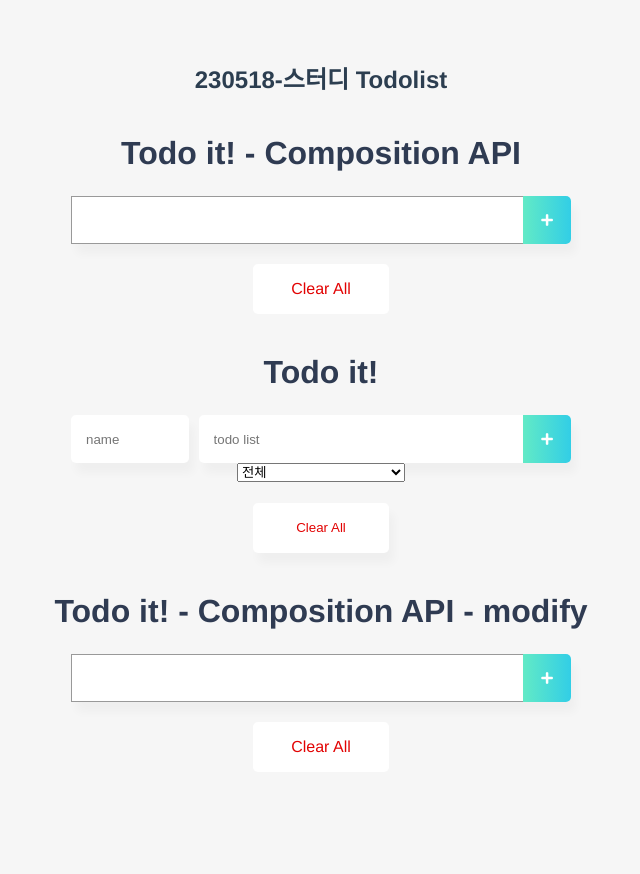
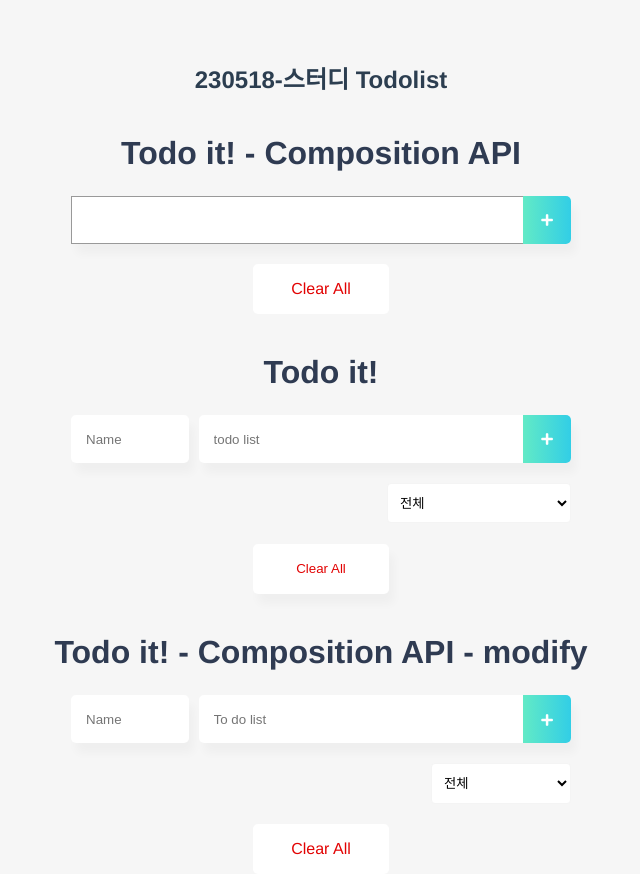
Before and after one commit to camdol/study-vue2, a Vue app: page / in a window 1280 px wide. Shown: the whole page, without its empty margins (319-959 px from the left). Before the commit the page ends 800 px from the top, so only its background shows below. Built offline with nearby package versions, Linux system fonts and the light colour scheme.

Commit message:
update-0531

```diff
--- a/src/components/TodoList/TodoListInner.vue
+++ b/src/components/TodoList/TodoListInner.vue
@@ -1,10 +1,12 @@
 <template>
   <div class="todo-inner">
-    <select v-on:change="changeTodo($event)">
-      <option disabled value="">다음 중 하나를 선택하세요</option>
-      <option value="all">전체</option>
-      <option v-for="name in propsname" :key="name" :value="name">{{ name }}</option>
-    </select>
+    <div class="select">
+      <select v-on:change="changeTodo($event)">
+        <option disabled value="">다음 중 하나를 선택하세요</option>
+        <option value="all">전체</option>
+        <option v-for="name in propsname" :key="name" :value="name">{{ name }}</option>
+      </select>
+    </div>
     <ul>
       <li
         v-for="(todoItem, index) in propsdata"
@@ -55,6 +57,19 @@ export default {
 }
 </script>
 <style scoped>
+.select {
+  max-width:500px;
+  margin:10px auto;
+  text-align:right;
+}
+select {
+  border: 1px solid #f4f4f4;
+  border-radius: 4px;
+  padding: .8em .6em;
+  margin-top: 10px;
+  background: white;
+  transition: background-color .5s
+}
 ul {
   max-width:500px;
   margin:0 auto;
--- a/src/components/TodoList/TodoListInput.vue
+++ b/src/components/TodoList/TodoListInput.vue
@@ -4,13 +4,15 @@
       <input
         type="text"
         v-model="newName"
-        placeholder="name"
+        ref="name"
+        placeholder="Name"
       >
     </div>
     <div class="input__box shadow">
       <input
         type="text"
         v-model="newTodoItem"
+        v-on:keyup.enter="addTodo"
         placeholder="todo list"
       >
       <button
@@ -34,10 +36,9 @@ export default {
     addTodo: function() {
       if(this.newTodoItem !== '' && this.newName !==''){
         // this.$emit('이벤트 이름', 인자1, 인자2, ...);
-        console.log("name", this.newName)
-        console.log("newTodoItem", this.newTodoItem)
         this.$emit('addTodoItem', this.newName, this.newTodoItem)
-        this.clearInput();
+        this.clearInput()
+        this.$refs.name.focus();
       }
     },
     clearInput: function(){
--- a/src/components/TodoList/TodoListTemplate.vue
+++ b/src/components/TodoList/TodoListTemplate.vue
@@ -43,10 +43,10 @@ export default {
   methods: {
     addOneItem: function(name, todoItem) {
       let uuid = localStorage.length + 1
-      let obj = {completed: false, id: uuid, name: name, item: todoItem};
-      localStorage.setItem(obj.id, JSON.stringify(obj));
-      this.todoItems.push(obj);
-      console.log(this.todoItems[2])
+      let obj = {completed: false, id: uuid, name: name, item: todoItem}
+      localStorage.setItem(obj.id, JSON.stringify(obj))
+      this.todoItems.push(obj)
+      this.todoChgItems = this.todoItems
     },
     changeTodoItem: function(event) {
       let selectItem = event.target.value
@@ -59,11 +59,12 @@ export default {
     removeOneItem: function(todoItem, index){
       this.todoItems.splice(index, 1)
       localStorage.removeItem(todoItem.id)
+      this.todoChgItems = this.todoItems
     },
     toggleOneItem: function(todoItem, index){
       this.todoItems[index].completed = !this.todoItems[index].completed;
-      // localStorage.removeItem(todoItem.item);
-      // localStorage.setItem(todoItem.id, JSON.stringify(todoItem))
+      localStorage.removeItem(todoItem.id);
+      localStorage.setItem(todoItem.id, JSON.stringify(todoItem))
     },
     clearAllItems: function() {
       localStorage.clear()
--- a/src/components/TodoListApiMod/TodoListApiMod.vue
+++ b/src/components/TodoListApiMod/TodoListApiMod.vue
@@ -5,9 +5,11 @@
         @addTodoItem="addOneItem"
       />
       <TodoListInner
-        v-bind:propsdata="todoItems"
+        v-bind:propsdata="todoChgItems"
+        v-bind:propsname="todoNames"
         @removeItem="removeOneItem"
         @toggleEvent="toggleOneItem"
+        @changeEvent="changeTodoItem"
       />
       <TodoListFooter
         @clearAll="clearAllItems"
@@ -19,29 +21,48 @@ import TodoListHeader from '@/components/TodoListApiMod/TodoListHeader.vue'
 import TodoListInput from '@/components/TodoListApiMod/TodoListInput.vue'
 import TodoListInner from '@/components/TodoListApiMod/TodoListInner.vue'
 import TodoListFooter from '@/components/TodoListApiMod/TodoListFooter.vue'
-import {ref, onMounted} from 'vue';
+import {ref, onMounted, computed} from 'vue';
 
-const todoItems = ref([]);
-function addOneItem(todoItem){
-  let obj = {completed: false, item: todoItem};
-  localStorage.setItem(todoItem, JSON.stringify(obj));
-  todoItems.value.push(obj);
+const todoItems = ref([])
+const todoChgItems = ref([])
+
+const todoNames = computed(() => {
+  return [...new Set(todoItems.value.map((el) => el.name))];
+})
+
+function addOneItem(name, todoItem){
+  let uuid = localStorage.length + 1
+  let obj = {completed: false, id: uuid, name: name, item: todoItem}
+  localStorage.setItem(obj.id, JSON.stringify(obj))
+  todoItems.value.push(obj)
+  todoChgItems.value = todoItems.value
+}
+
+function changeTodoItem(event) {
+  let selectItem = event.target.value
+  if(selectItem === 'all') {
+    return todoChgItems.value = todoItems.value
+  }
+  todoChgItems.value = todoItems.value.filter( item => item.name === selectItem)
+  return todoChgItems.value
 }
 
 function removeOneItem(todoItem, index){
-  todoItems.value.splice(index,1);
-  localStorage.removeItem(todoItem.item);
+  todoItems.value.splice(index, 1)
+  localStorage.removeItem(todoItem.id)
+  todoChgItems.value = todoItems.value
 }
 
 function toggleOneItem(todoItem, index){
-  todoItems.value[index].completed = !todoItems.value[index].completed;
-  localStorage.removeItem(todoItem.item);
-  localStorage.setItem(todoItem.item, JSON.stringify(todoItem))
+  todoItems.value[index].completed = !todoItems.value[index].completed
+  localStorage.removeItem(todoItem.id)
+  localStorage.setItem(todoItem.id, JSON.stringify(todoItem))
 }
 
 function clearAllItems(){
-  localStorage.clear();
-  todoItems.value = [];
+  localStorage.clear()
+  todoItems.value = []
+  todoChgItems.value = []
 }
 
 onMounted(() => {
@@ -50,11 +71,12 @@ onMounted(() => {
     for(var i = 0; i<localStorage.length; i++){
       if(localStorage.key(i) !== 'loglevel:webpack-dev-serve'){
         todoItems.value.push(JSON.parse(localStorage.getItem(localStorage.key(i))));
+        todoChgItems.value = todoItems.value
       }
     }
   }
 })
 </script>
-<style>
+<style scoped>
 
 </style>
--- a/src/components/TodoListApiMod/TodoListInner.vue
+++ b/src/components/TodoListApiMod/TodoListInner.vue
@@ -1,5 +1,12 @@
 <template>
   <div class="todo-inner">
+    <div class="select">
+      <select @change="changeTodo($event)">
+        <option disabled value="">이름을 선택하세요</option>
+        <option value="all">전체</option>
+        <option v-for="name in props.propsname" :key="name" :value="name">{{ name }}</option>
+      </select>
+    </div>
     <ul>
       <li
         v-for="(todoItem, index) in props.propsdata"
@@ -15,6 +22,7 @@
           >
             <i class="fas fa-check"></i>
           </span>
+          {{ todoItem.name }} :
           {{ todoItem.item }}
         </button>
 
@@ -32,12 +40,15 @@
 <script setup>
 import { defineProps, defineEmits } from 'vue'
 
-const props = defineProps(['propsdata'])
-const emit = defineEmits(['removeItem', 'toggleEvent'])
+const props = defineProps(['propsdata', 'propsname'])
+const emit = defineEmits(['removeItem', 'toggleEvent', 'changeEvent'])
 
-console.log(props.propsdata)
+function changeTodo($event) {
+  emit('changeEvent', $event);
+}
 function removeTodo(todoItem, index){
-  emit('removeItem', todoItem, index);
+  console.log('todoItem', todoItem)
+  emit('removeItem', todoItem, index)
 }
 function toggleComplete(todoItem, index){
   emit('toggleEvent', todoItem, index)
@@ -45,6 +56,20 @@ function toggleComplete(todoItem, index){
 
 </script>
 <style scoped>
+.select {
+  max-width:500px;
+  margin:10px auto;
+  text-align:right;
+}
+select {
+  border: 1px solid #f4f4f4;
+  border-radius: 4px;
+  padding: .8em .6em;
+  margin-top: 10px;
+  background: white;
+  transition: background-color .5s
+}
+
 ul {
   max-width:500px;
   margin:0 auto;
--- a/src/components/TodoListApiMod/TodoListInput.vue
+++ b/src/components/TodoListApiMod/TodoListInput.vue
@@ -1,9 +1,19 @@
 <template>
-  <div class="inputBox shadow">
+  <div class="input">
+    <div class="input__box shadow">
+      <input
+        type="text"
+        v-model="newName"
+        ref="name"
+        placeholder="Name"
+      >
+    </div>
+    <div class="input__box shadow">
       <input
         type="text"
         v-model="newTodoItem"
         v-on:keyup.enter="addTodo"
+        placeholder="To do list"
       >
       <button
         class="addContainer"
@@ -12,6 +22,7 @@
         <i class="fas fa-plus addBtn" aria-hidden="true"></i>
       </button>
     </div>
+  </div>
 </template>
 
 <script setup>
@@ -19,38 +30,51 @@ import {ref, defineEmits} from 'vue';
 
 const emit = defineEmits(['addTodoItem'])
 
-const newTodoItem = ref("");
+const newTodoItem = ref("")
+const newName = ref("")
+const name = ref()
+
 function addTodo() {
-  if(newTodoItem.value !== ""){
+  if(newTodoItem.value !== "" && newName.value !==''){
     // this.$emit('이벤트 이름', 인자1, 인자2, ...);
-    emit('addTodoItem', newTodoItem.value)
+    emit('addTodoItem', newName.value, newTodoItem.value)
     clearInput();
+    name.value.focus();
   }
 }
 function clearInput() {
-  newTodoItem.value="";
+  newTodoItem.value=""
+  newName.value=""
 }
 </script>
 <style scoped>
+.input {
+  display:flex;
+  max-width:500px;
+  margin:0 auto;
+}
 input:focus {
   outline: none;
 }
-.inputBox {
-  max-width:500px;
-  margin:0 auto;
+.input__box {
+  width:120px;
   background: white;
   height: 48px;
   line-height: 48px;
   border-radius: 5px;
 }
-.inputBox input {
+.input__box + .input__box {
+  width:calc(100% - 120px);
+  margin-left:10px;
+}
+.input__box + .input__box input {
   width:calc(100% - 3rem);
-  height: 100%;
-  border:1px solid #999;
-  border-right: none;
+}
+.input__box input {
+  width:100%;
   padding:2px 15px;
+  border-style: none;
   box-sizing:border-box;
-  vertical-align:top;
 }
 .addContainer {
   float: right;
```
Lines whose indentation alone changed are shown as unchanged.
